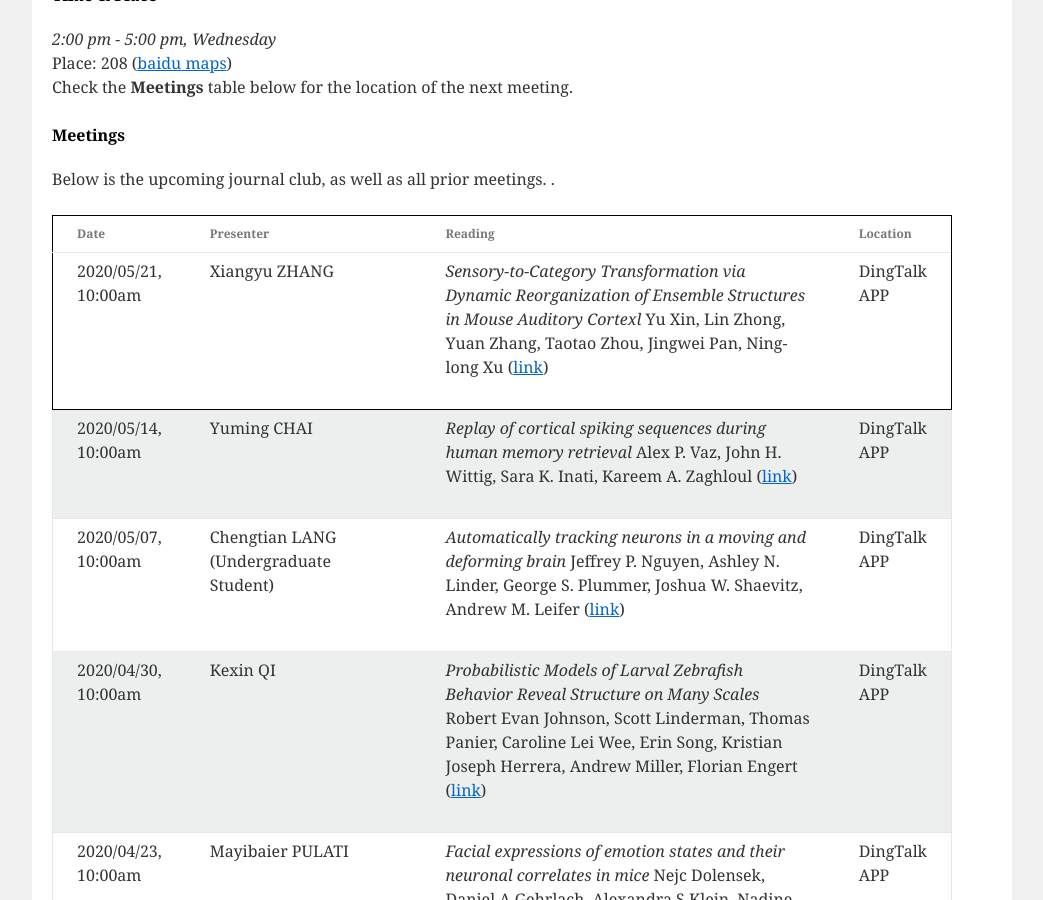
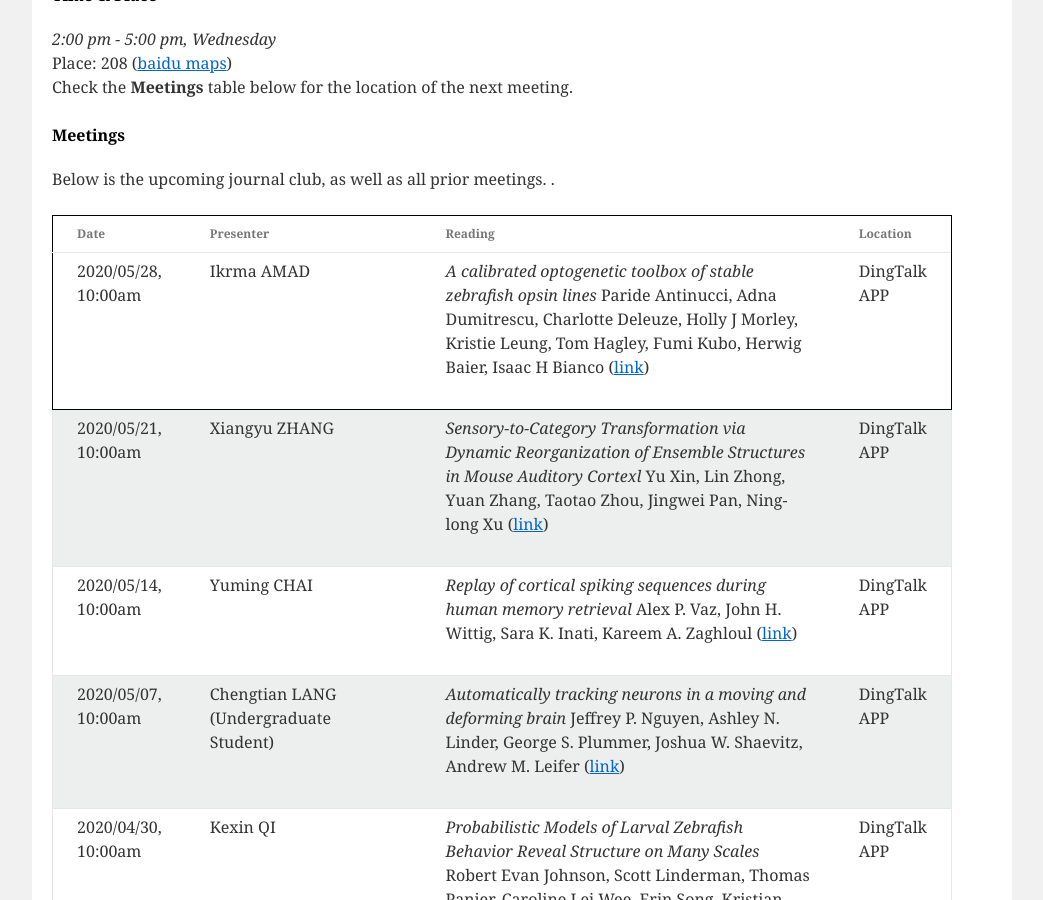
Before and after one commit to CNeuroUSTC/CNeuroUSTC.github.io, a Jekyll site: the page built from index.html, in a window 1280 px wide and 900 px high, scrolled down 739 px. Shown: the whole window, without its empty margins (118-1161 px from the left). Built offline with Jekyll 4.4.1, drawn with Linux system fonts in a browser that asks for light colours.

Commit message:
2020/05/28, 10:00am

```diff
--- a/_data/meeting_info.yml
+++ b/_data/meeting_info.yml
@@ -1,3 +1,11 @@
+- presenter: Ikrma AMAD
+  date: 2020/05/28, 10:00am
+  paper: "A calibrated optogenetic toolbox of stable zebrafish opsin lines"
+  url: "https://elifesciences.org/articles/54937"
+  pdf: "None"
+  authors: "Paride Antinucci, Adna Dumitrescu, Charlotte Deleuze, Holly J Morley, Kristie Leung, Tom Hagley, Fumi Kubo, Herwig Baier, Isaac H Bianco"
+  location: DingTalk APP
+
 - presenter: Xiangyu ZHANG
   date: 2020/05/21, 10:00am
   paper: "Sensory-to-Category Transformation via Dynamic Reorganization of Ensemble Structures in Mouse Auditory Cortexl"
```
